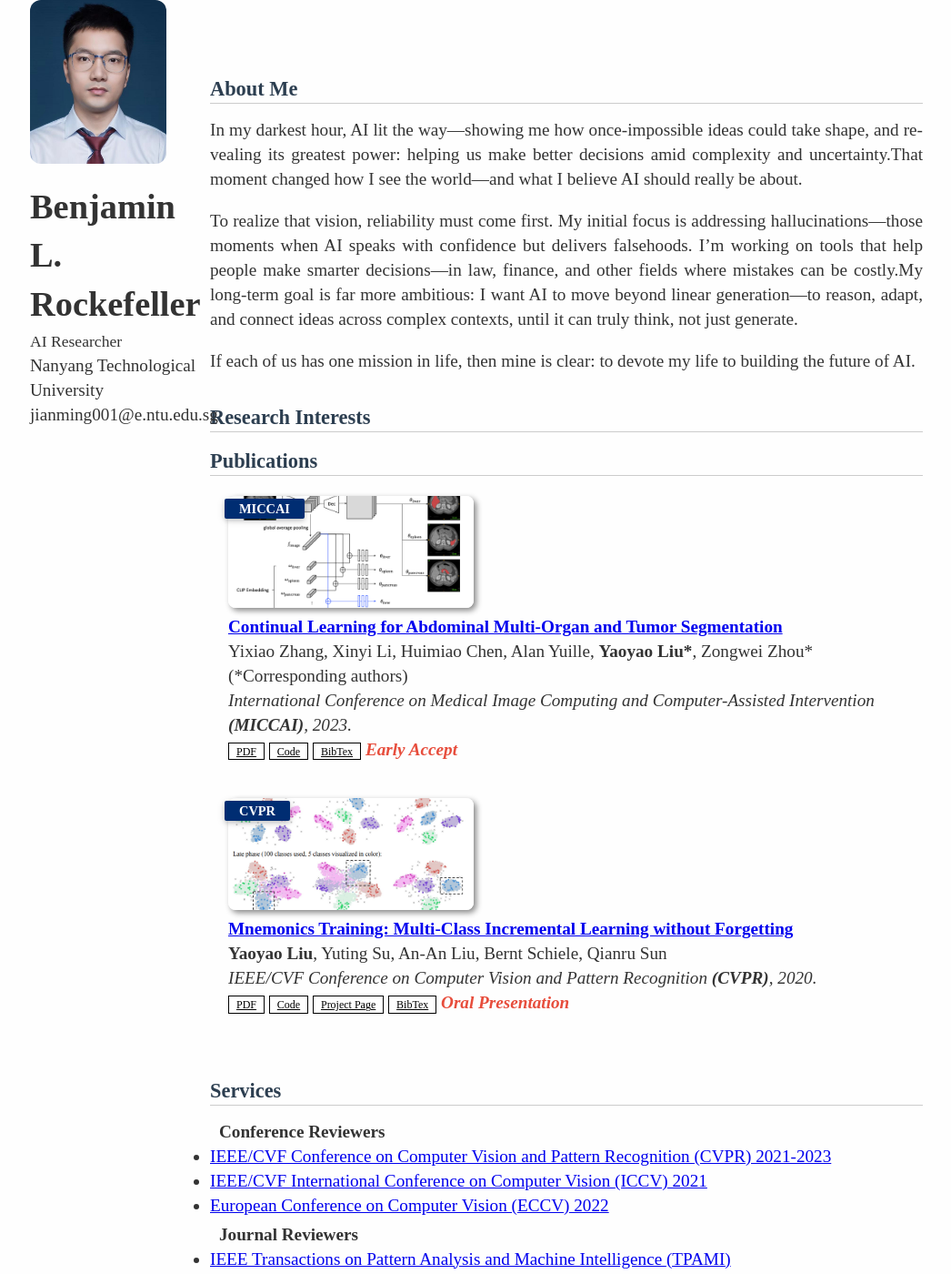
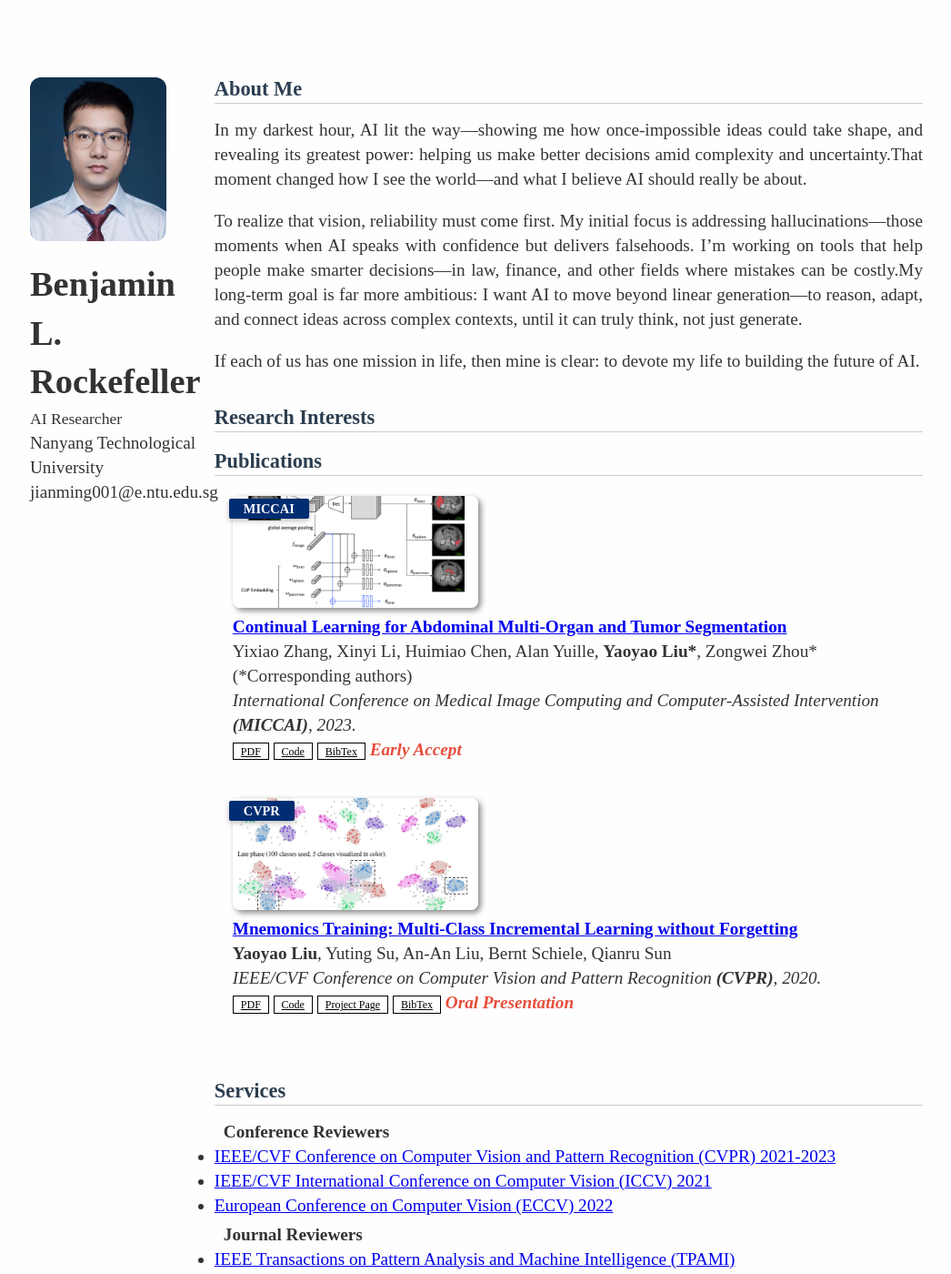
Before and after one commit to BenjaminRockefeller/benjaminrockefeller.github.io, a Jekyll site: the page built from index.md, in a window 1280 px wide and 1400 px high. Shown: the whole window at 91% size, without its empty margins (65-1111 px from the left). Built offline with Jekyll 4.4.1, drawn with Linux system fonts in a browser that asks for light colours; a style sheet for code colours, icons or effects is not loaded; our own code applies the rules of GitHub Pages for plain Markdown files.

Commit message:
Update minimal-light.scss

```diff
--- a/_sass/minimal-light.scss
+++ b/_sass/minimal-light.scss
@@ -45,16 +45,16 @@ header {
   position: fixed;
   padding-left: 0.5rem;
   padding-right: 0.5rem;
+  margin-top: 2.2rem;   /* ✅ 向下调头像，精确对齐右侧标题 */
   text-align: left;
-  top: 0;                       /* 确保固定时从顶部开始 */
 }
 
 section {
-  margin-left: 190px;           /* 保持适中 */
-  padding-left: 1rem;
-  padding-top: 0;               /* ⬅️ 消除额外顶部间距 */
+  margin-left: 190px;         /* 与 header 宽度相协调 */
+  padding-left: 1.3rem;
   width: calc(100% - 190px);
   font-size: 1.2rem;
+  line-height: 1.4;
   max-width: 800px;
 }
 
```
